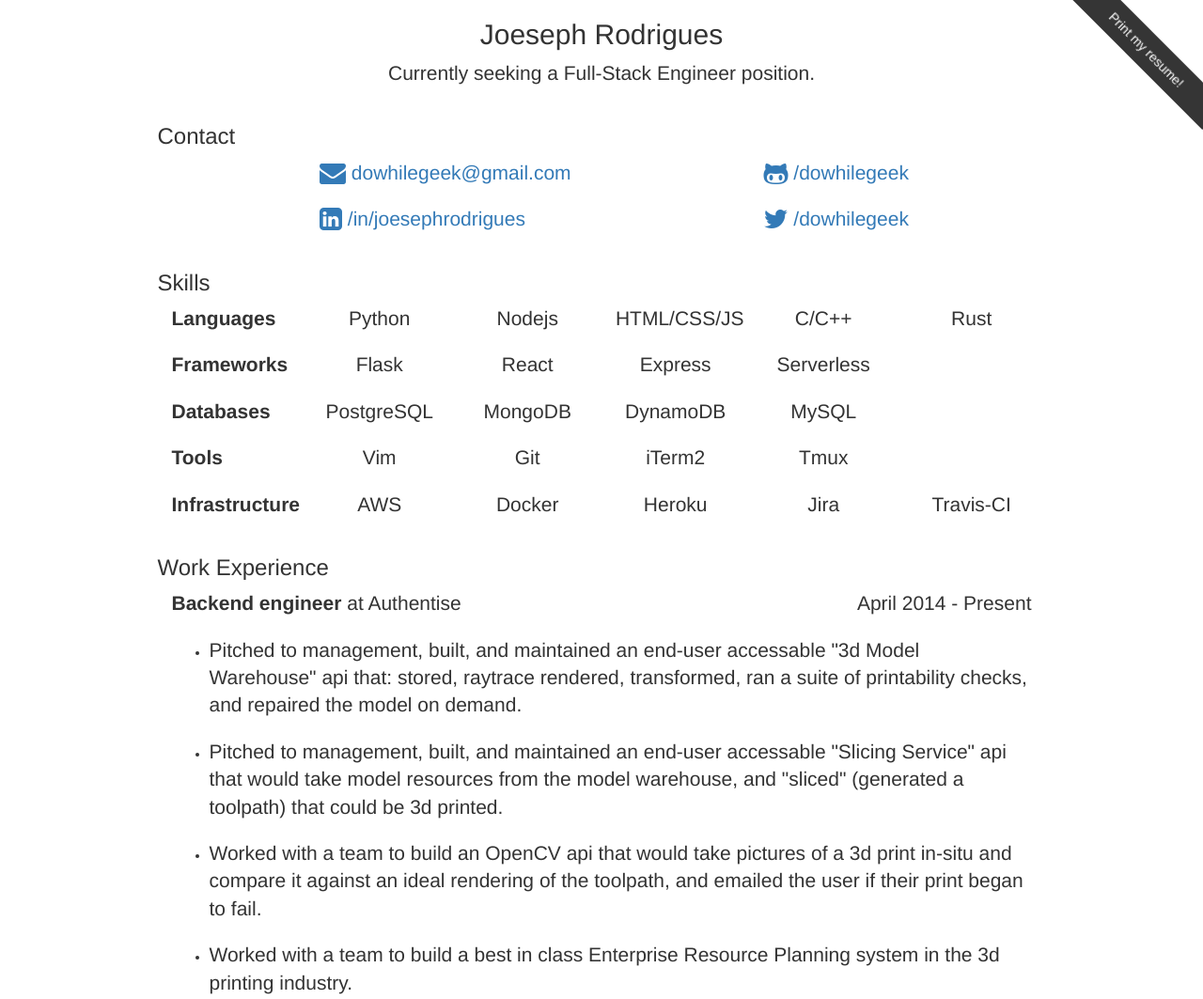
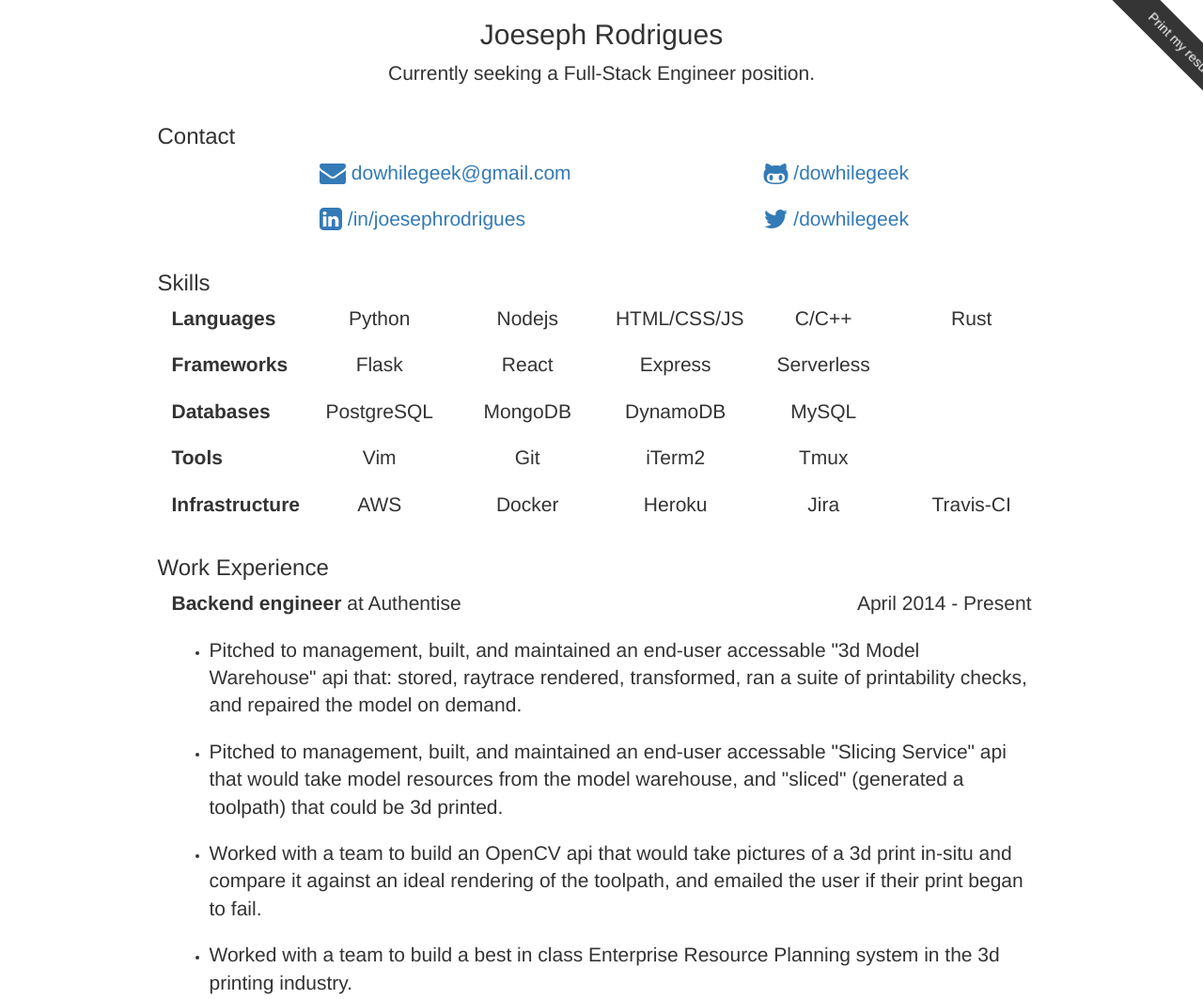
Before and after one commit to DoWhileGeek/resume, a plain HTML site: page index.html in a window 1280 px wide. Shown: the top 1063 px of the page at 94% size. Drawn offline with nearby package versions, Linux system fonts and the light colour scheme.

Commit message:
make the ribbon longer for overscrolling

```diff
--- a/css/style.css
+++ b/css/style.css
@@ -2,7 +2,7 @@
 { background-color:#353535;
   overflow:hidden;
   position:fixed;
-  right:-3em;
+  right:-6em;
   top:2.5em;
   -moz-transform:rotate(45deg);
   -webkit-transform:rotate(45deg);
```
